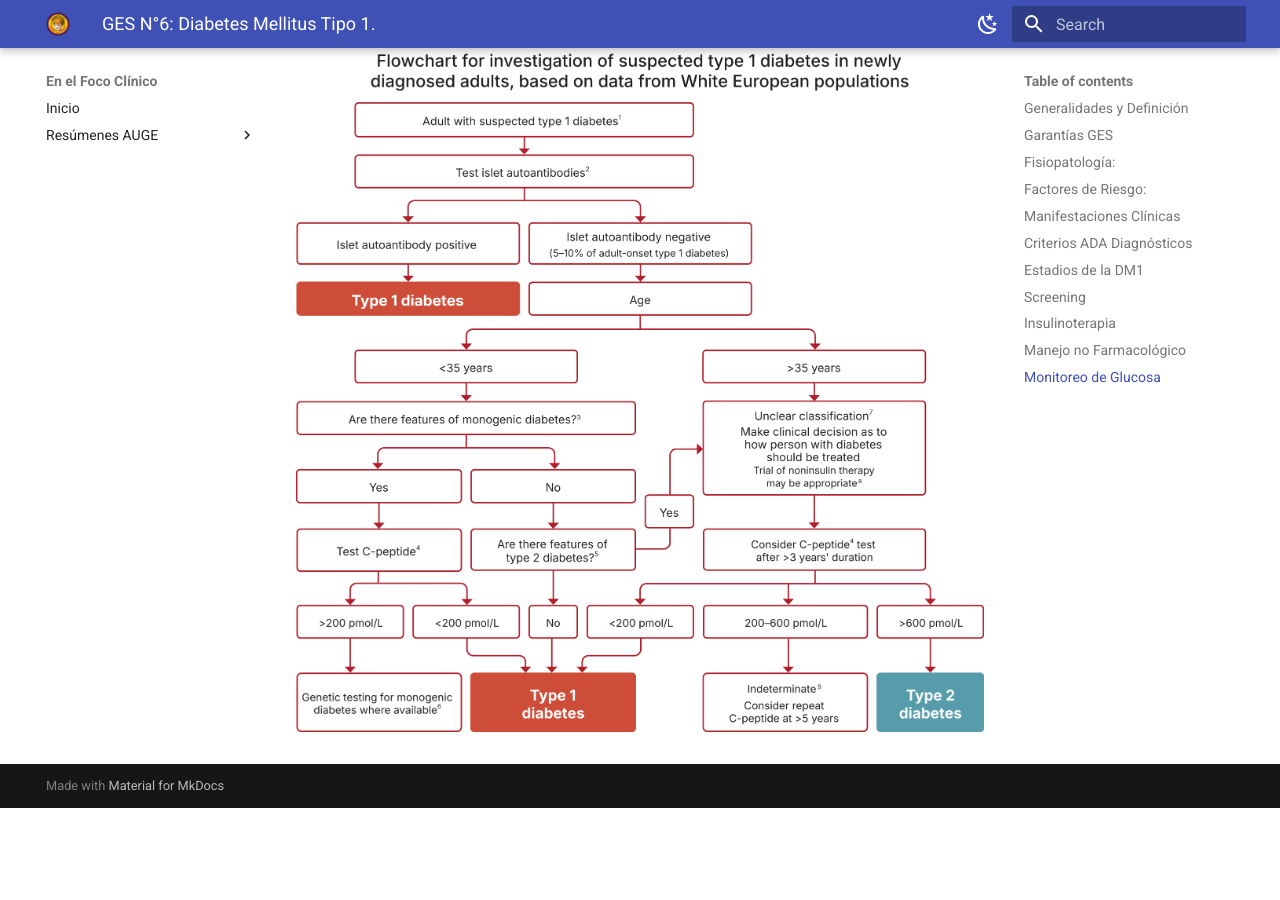
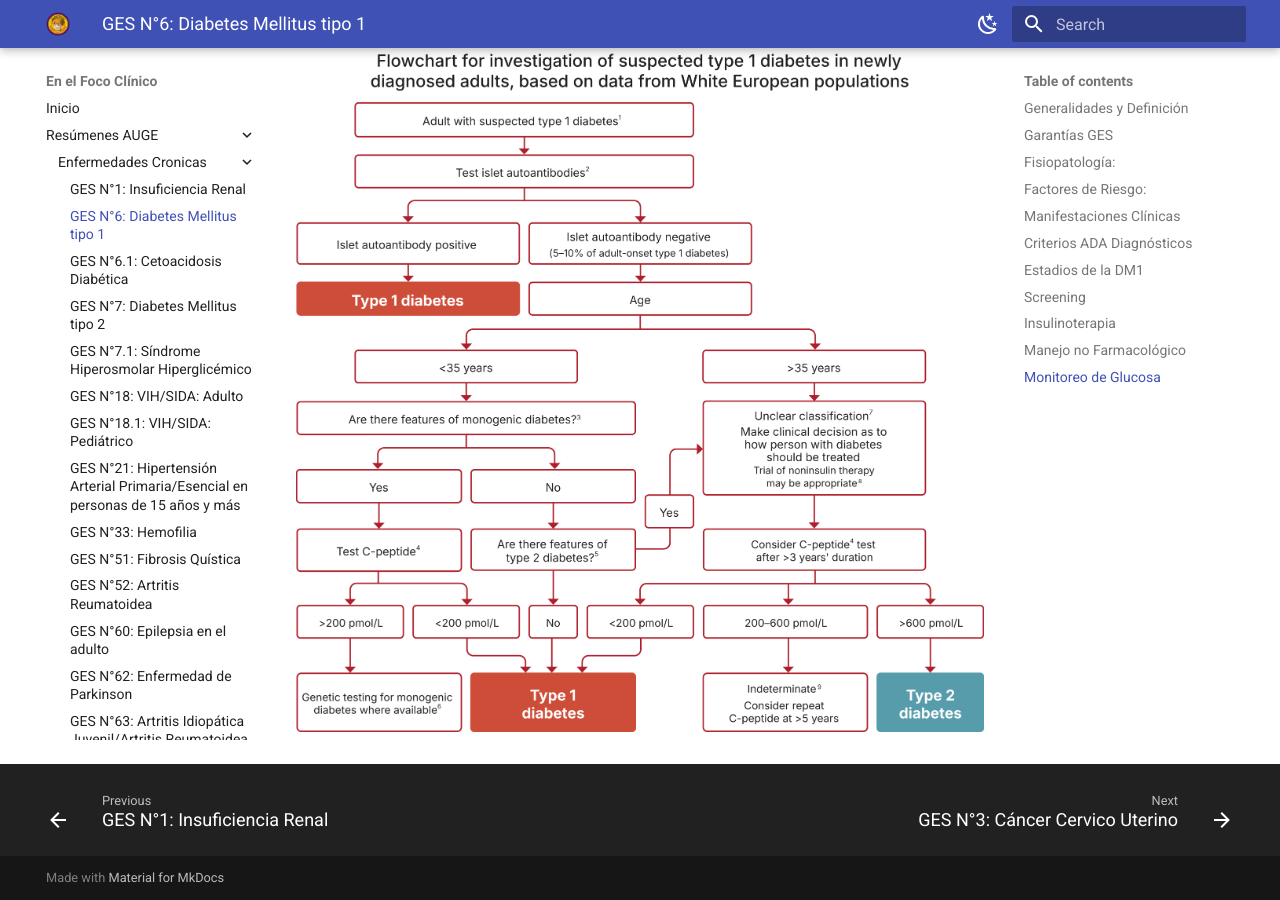
Before and after one commit to AririZwei/En-el-Foco-Cl-nico, an MkDocs documentation site: the page built from docs/Enfermedades Cronicas/ges06.md, in a window 1280 px wide and 900 px high, scrolled down 9115 px. Built offline with MkDocs 1.6.1 and Material for MkDocs 9.7.7, drawn with Linux system fonts in a browser that asks for light colours; before the commit the page ends 9923 px from its top, so only the background shows below that; part of the change alters nothing that is shown.

Commit message:
Error formato

```diff
--- a/mkdocs.yml
+++ b/mkdocs.yml
@@ -48,9 +48,9 @@ nav:
     - Resúmenes AUGE:
         - Enfermedades Cronicas:
             - 'GES N°1: Insuficiencia Renal': Enfermedades Cronicas/ges01_irct.md
-            - 'GES N°6: Diabetes Mellitus tipo 1': Enfermedades Cronicas/ges06_DM1.md
-            - 'GES N°6.1: Cetoacidosis Diabética': Enfermedades Cronicas/ges061_CAD.md
-            - 'GES N°7: Diabetes Mellitus tipo 2': Enfermedades Cronicas/ges07_DM2.md
+            - 'GES N°6: Diabetes Mellitus tipo 1': Enfermedades Cronicas/ges06.md
+            - 'GES N°6.1: Cetoacidosis Diabética': Enfermedades Cronicas/ges061.md
+            - 'GES N°7: Diabetes Mellitus tipo 2': Enfermedades Cronicas/ges07.md
             - 'GES N°7.1: Síndrome Hiperosmolar Hiperglicémico': Enfermedades Cronicas/ges071_SHH.md
             - 'GES N°18: VIH/SIDA: Adulto': Enfermedades Cronicas/ges18_VIHa.md
             - 'GES N°18.1: VIH/SIDA: Pediátrico': Enfermedades Cronicas/ges181_VIHp.md
```
